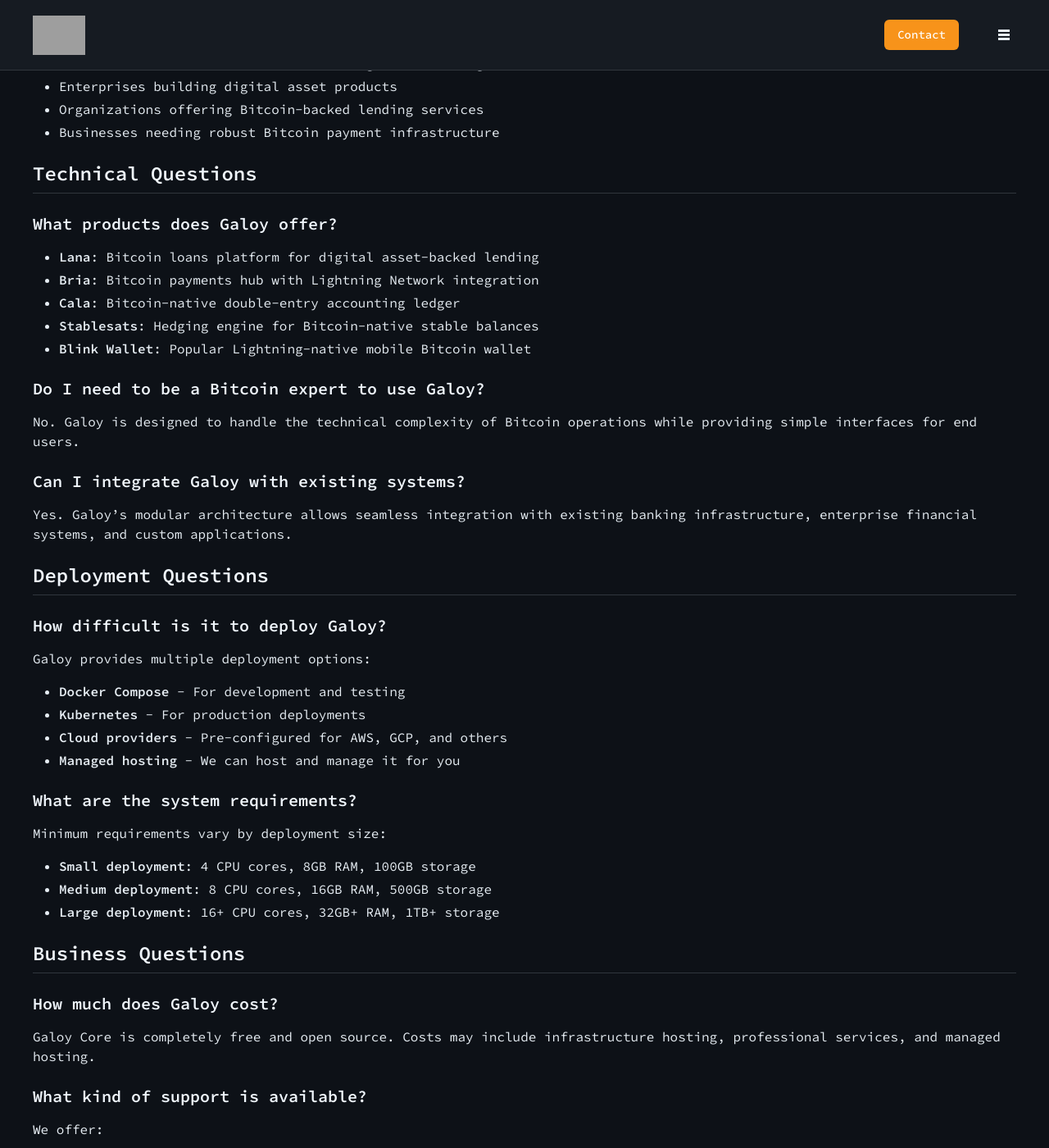
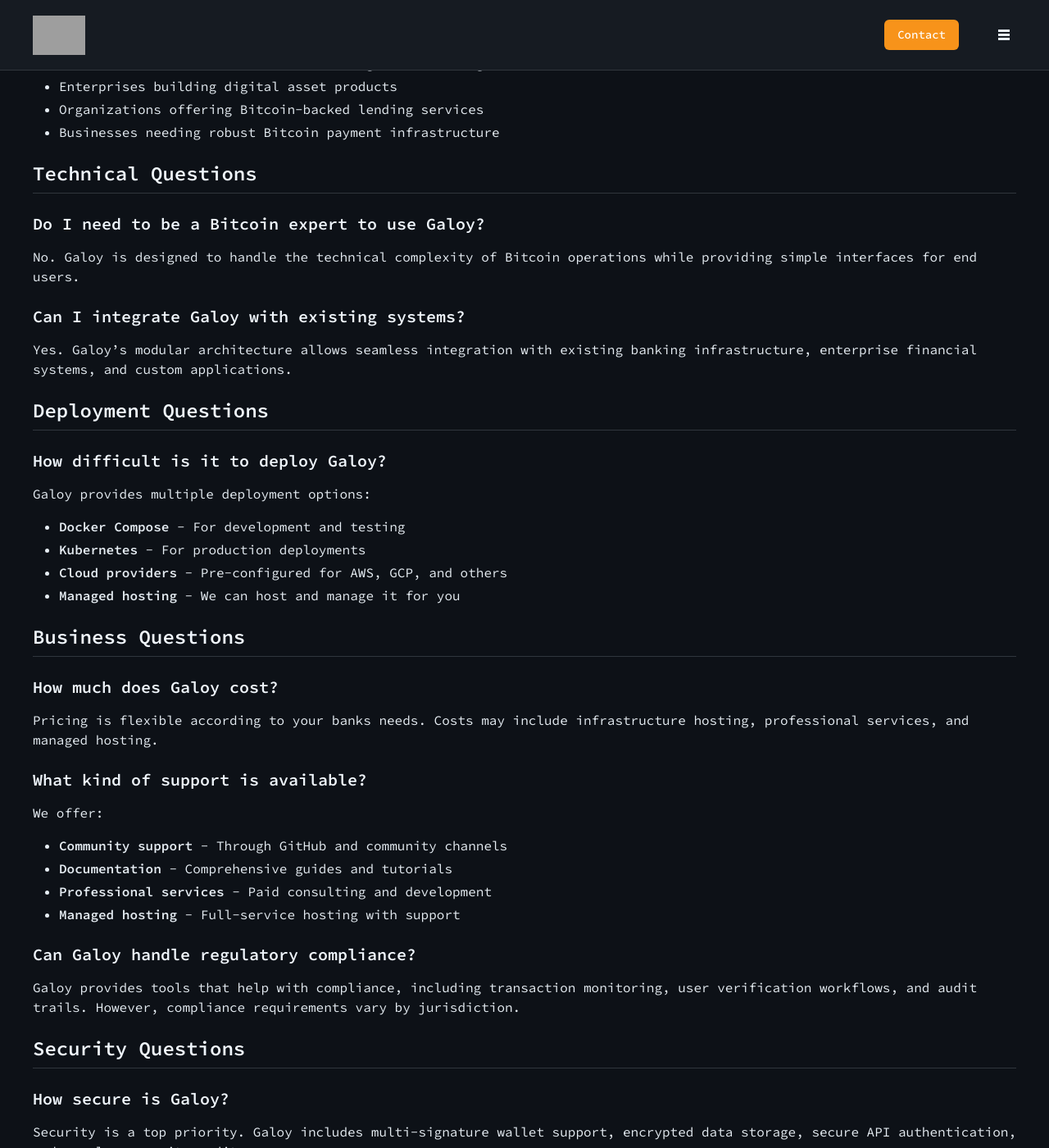
Before and after one commit to dylanwilson21/markdownsite, a Jekyll site: the page built from faq.md, in a window 1280 px wide and 1400 px high, scrolled down 374 px. Shown: the whole window at 82% size. Built offline with Jekyll 4.4.1, drawn with Linux system fonts in a browser that asks for light colours; grey boxes are pictures that could not be loaded.

Commit message:
cleaned up copy on faq

```diff
--- a/faq.md
+++ b/faq.md
@@ -21,13 +21,6 @@ Galoy is designed for:
 
 ## Technical Questions
 
-### What products does Galoy offer?
-- **Lana**: Bitcoin loans platform for digital asset-backed lending
-- **Bria**: Bitcoin payments hub with Lightning Network integration
-- **Cala**: Bitcoin-native double-entry accounting ledger
-- **Stablesats**: Hedging engine for Bitcoin-native stable balances
-- **Blink Wallet**: Popular Lightning-native mobile Bitcoin wallet
-
 ### Do I need to be a Bitcoin expert to use Galoy?
 No. Galoy is designed to handle the technical complexity of Bitcoin operations while providing simple interfaces for end users.
 
@@ -43,16 +36,10 @@ Galoy provides multiple deployment options:
 - **Cloud providers** - Pre-configured for AWS, GCP, and others
 - **Managed hosting** - We can host and manage it for you
 
-### What are the system requirements?
-Minimum requirements vary by deployment size:
-- **Small deployment**: 4 CPU cores, 8GB RAM, 100GB storage
-- **Medium deployment**: 8 CPU cores, 16GB RAM, 500GB storage
-- **Large deployment**: 16+ CPU cores, 32GB+ RAM, 1TB+ storage
-
 ## Business Questions
 
 ### How much does Galoy cost?
-Galoy Core is completely free and open source. Costs may include infrastructure hosting, professional services, and managed hosting.
+Pricing is flexible according to your banks needs. Costs may include infrastructure hosting, professional services, and managed hosting.
 
 ### What kind of support is available?
 We offer:
```
